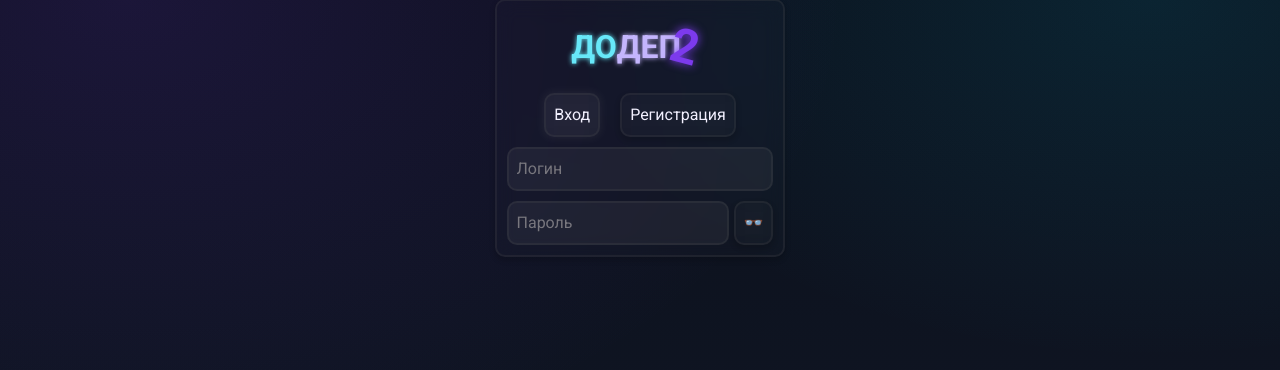
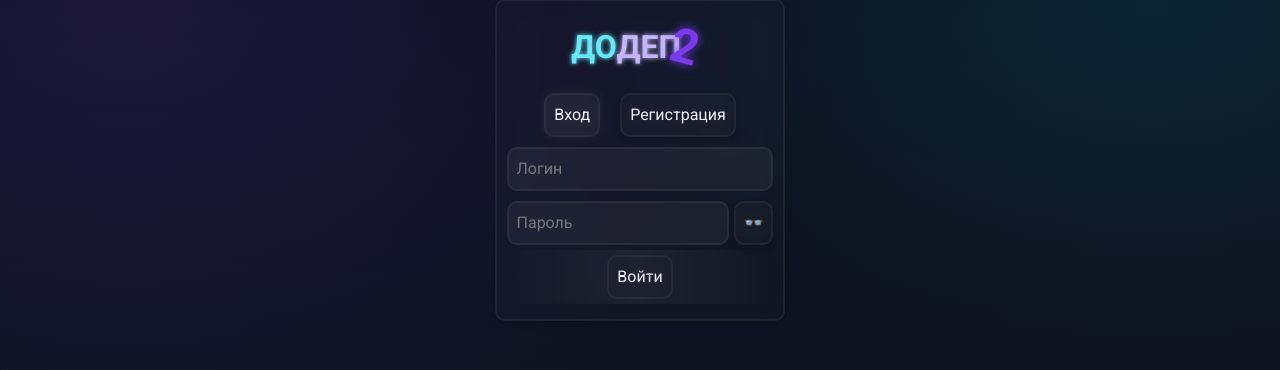
Before and after one commit to Minemaster656/dodep, a Flask app: page /auth in a window 1280 px wide. Shown: the part 81-451 px from the top of the page. Run offline with Flask 3, Linux system fonts and the light colour scheme; some libraries are stand-ins or nearby versions.

Commit message:
прикрутил кнопку входа, щас буду крутить функционал

```diff
--- a/app/static/css/auth.css
+++ b/app/static/css/auth.css
@@ -33,5 +33,16 @@
 .active {
   box-shadow: 0 0 10px 2px var(--pbg1);
   background-color: var(--pbg1);
-  transition: box-shadow 0.3s ease;
+  /* transition: box-shadow 0.3s ease; */
 }
+#auth-button-container{
+    margin: 5px;
+    padding: 5px;
+    width: 100%;
+    display: flex;
+    align-items: center;
+    background: linear-gradient(0.25turn, transparent, var(--pbg1), transparent);
+}
+#auth-button{
+    margin: 0px auto;
+}
--- a/app/static/css/style.css
+++ b/app/static/css/style.css
@@ -66,3 +66,30 @@ input[type="text"]::placeholder,
 input[type="password"]::placeholder {
     color: var(--txt1);
 }
+
+button {
+    background-color: var(--pbg1);
+    border: var(--brw) var(--brs) var(--brc);
+    border-radius: var(--br);
+    padding: var(--padding);
+    color: var(--txt);
+    cursor: pointer;
+    transition: all 0.3s ease;
+    font-family: inherit;
+    font-size: 1rem;
+}
+
+button:hover {
+    background-color: var(--pbg0);
+    border-color: var(--brc1);
+    transform: translateY(-1px) scale(1.1);
+}
+
+button:active {
+    transform: translateY(1px);
+}
+
+button:focus {
+    outline: none;
+    box-shadow: 0 0 0 2px rgba(124, 58, 237, 0.3);
+}
--- a/app/templates/pages/auth.html
+++ b/app/templates/pages/auth.html
@@ -12,8 +12,8 @@
     <div class="glass panel" id="auth-form">
       {% include 'parts/header/logo.html' %}
       <div id="head">
-        <div class="tab panel glass active" id="tab-header-login" data-tab="login">Вход</div>
-        <div class="tab panel glass" id="tab-header-register" data-tab="register">Регистрация</div>
+        <button class="tab panel glass active" id="tab-header-login" data-tab="login">Вход</button>
+        <button class="tab panel glass" id="tab-header-register" data-tab="register">Регистрация</button>
       </div>
       <div id="form">
         <input type="text" name="name" id="name" placeholder="Имя" class="hidden" />
@@ -23,6 +23,9 @@
           <button type="button" id="show-password-button" class="toggle-password panel glass" aria-label="Показать пароль">👓</button>
         </div>
       </div>
+      <div id="auth-button-container">
+        <button id="auth-button" class="panel">Войти</button>
+      </div>
     </div>
     <script src="/static/js/auth_page.js"></script>
   </body>
```
